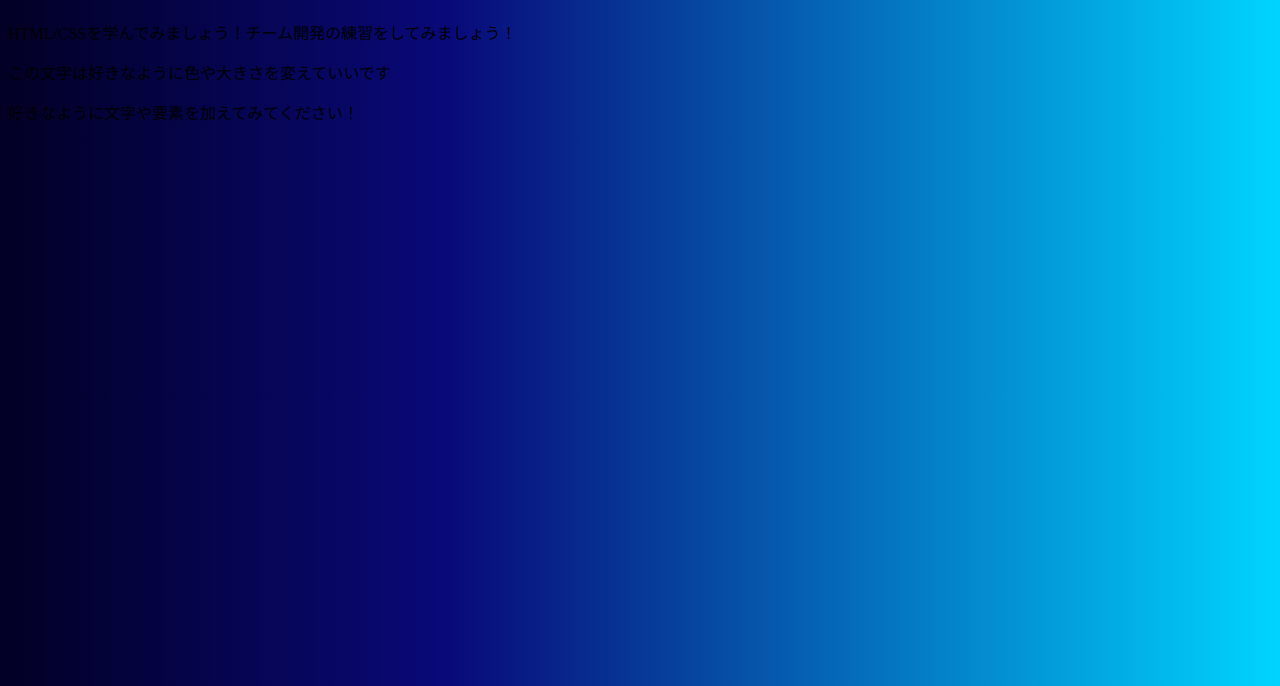
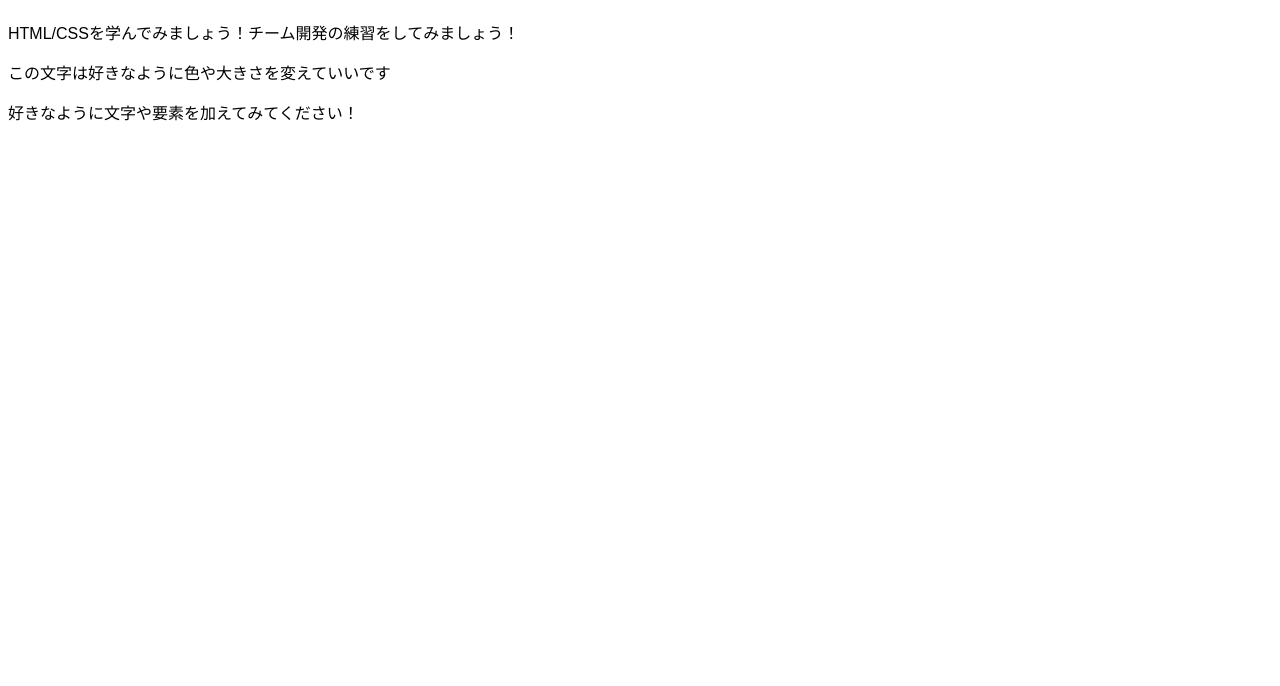
Before and after one commit to Sakuten/learn-html, a website: page index.html in a window 1280 px wide. Shown: the part 114-800 px from the top of the page. Drawn offline with Linux system fonts and the light colour scheme.

Commit message:
Change font

```diff
--- a/style.css
+++ b/style.css
@@ -3,6 +3,5 @@ h1 {
 }
 
 body{
-  background: rgb(2,0,36);
-  background: linear-gradient(90deg, rgba(2,0,36,1) 0%, rgba(9,9,121,1) 35%, rgba(0,212,255,1) 100%);
+  font-family: 'TsukuARdGothic-Regular',sans-serif;
 }
```
